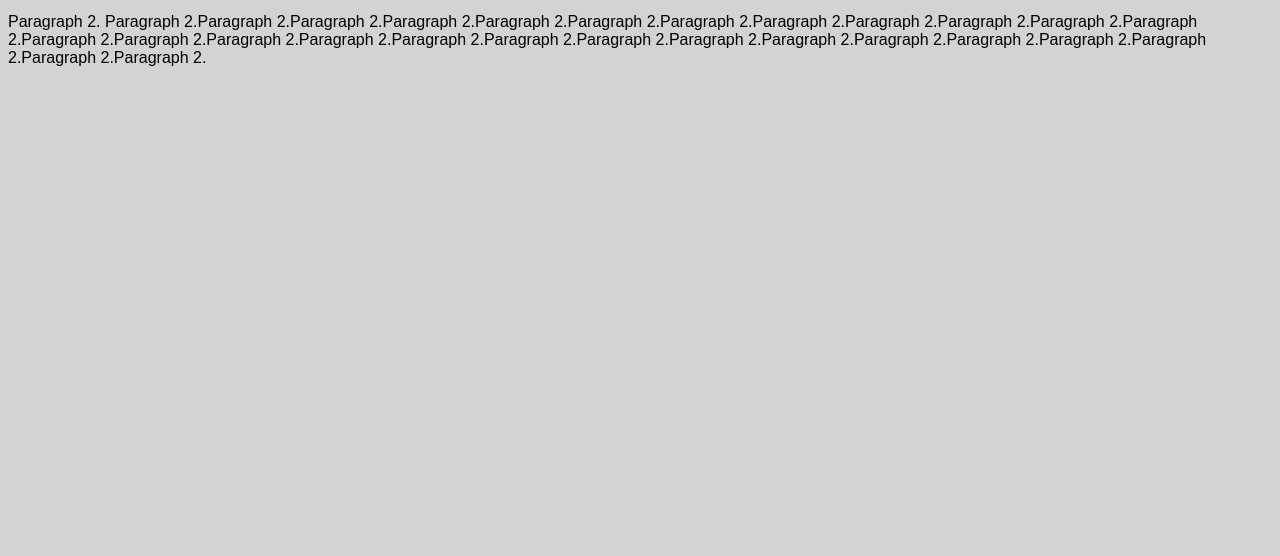
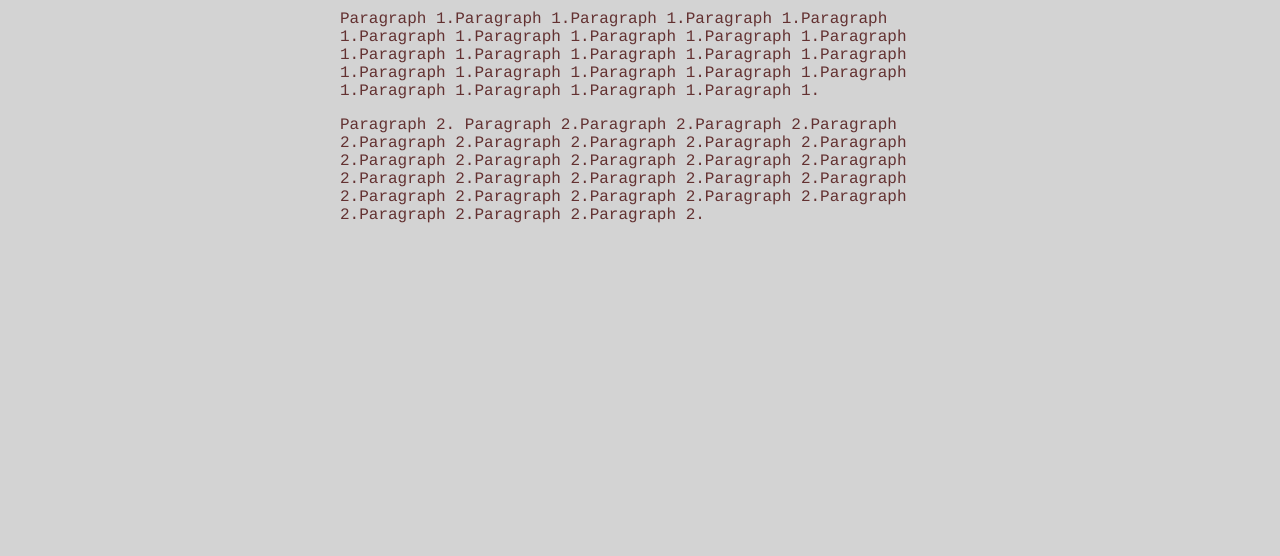
Before and after one commit to AdiPathak97/imad-app, a website: page ui/article-one.html in a window 1280 px wide. Shown: the part 244-800 px from the top of the page. Drawn offline with Linux system fonts and the light colour scheme.

Commit message:
[imad-console] Updates ui/style.css

```diff
--- a/ui/style.css
+++ b/ui/style.css
@@ -19,3 +19,13 @@ body {
 .img-medium {
     height: 200px;
 }
+
+.container {
+        max-width: 600px;
+        margin: 0 auto;
+        color: #633131;
+        font-family: courier;
+        padding: 50px;
+        padding-left: 10px;
+        padding-right: 10px;
+}
```
